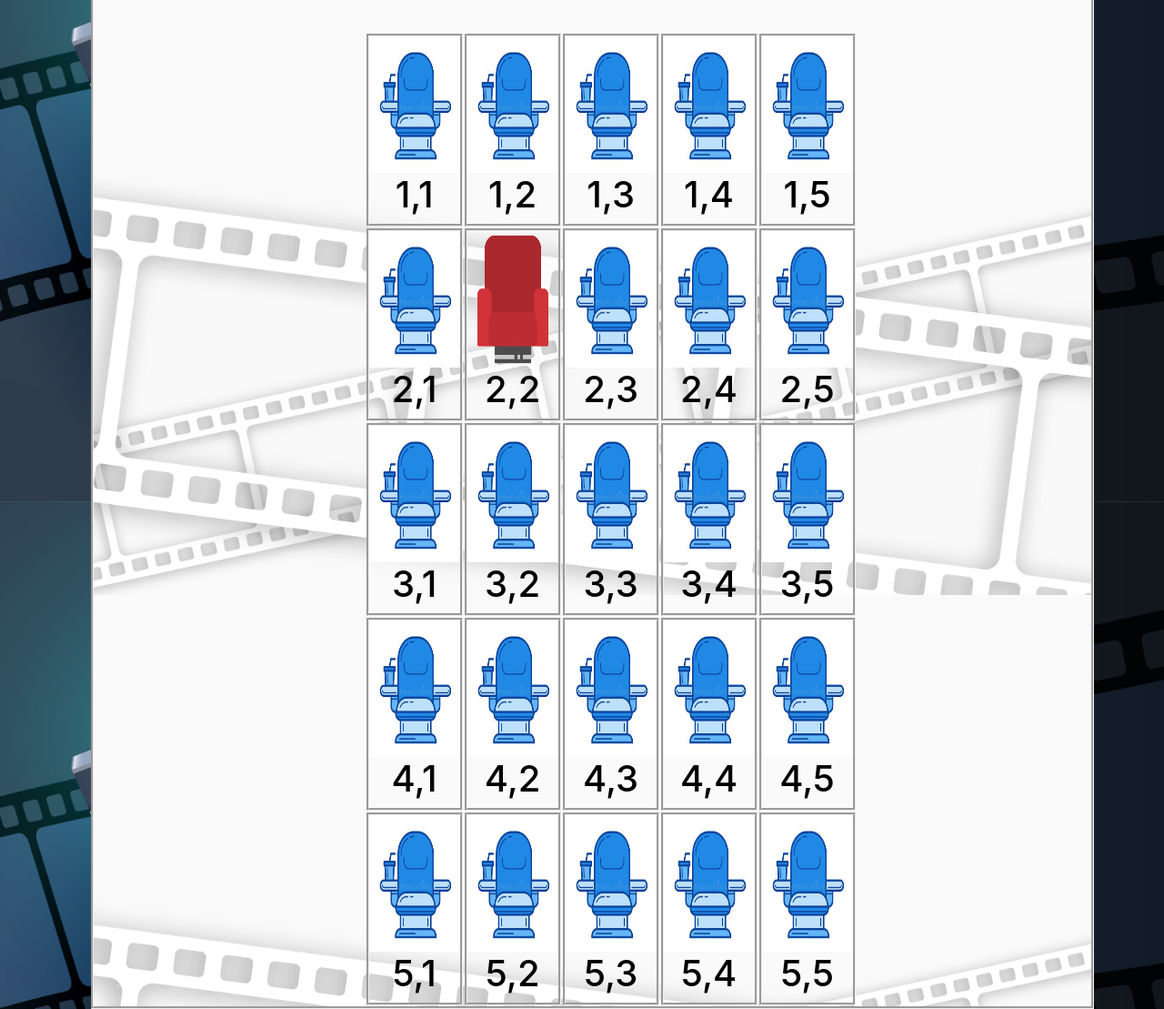
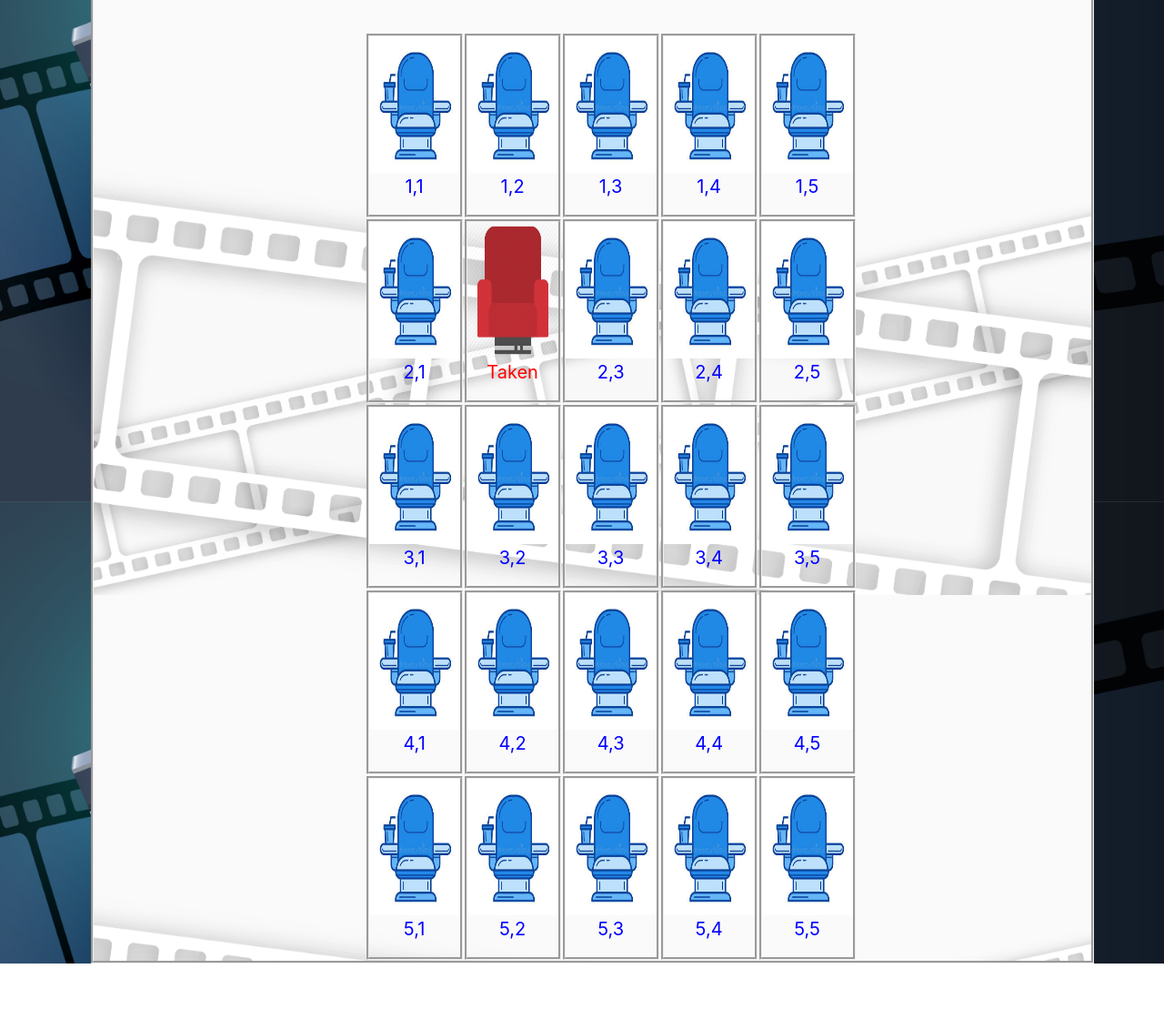
Before and after one commit to XAlexxelAX/NetworkProject, a Django app: page /tickets/2 in a window 1280 px wide. Shown: the part 249-1358 px from the top of the page at 91% size. After the commit the page ends 1308 px from the top, so only its background shows below. Run offline with Django 3.2, Linux system fonts and the light colour scheme; data comes from the database, SQL or seed files in the repository; some libraries are stand-ins or nearby versions.

Commit message:
new update in tickets.html

```diff
--- a/movies/views.py
+++ b/movies/views.py
@@ -5,8 +5,10 @@ from django.utils.timezone import now
 from django.template.defaulttags import register
 
 @register.filter
+#function that returns the dict[key] in django template
 def get_item(dictionary, key):
     return dictionary.get(key)
+
 # Create your views here.
 
 def home_view(request):
--- a/templates/tickets.html
+++ b/templates/tickets.html
@@ -41,10 +41,12 @@
                         <div class="seatBox">
                             {% if s in ticketDict|get_item:r %}
                                 <img onclick="" src="{% static "images/taken_seat.png" %}" width="100" height="150"></img>
+                                <p style="color:red;">Taken</p>
                             {% else %}
                                 <img onclick="" src="{% static "images/open_seat.jpg" %}" width="100" height="150"></img>
+                                <p style="color:blue;">{{r|add:1}},{{s|add:1}}</p>
                             {%endif%}
-                             <h1>{{r|add:1}},{{s|add:1}}</h1>
+
                         </div>
                     </td>
                     {% endfor %}
```
